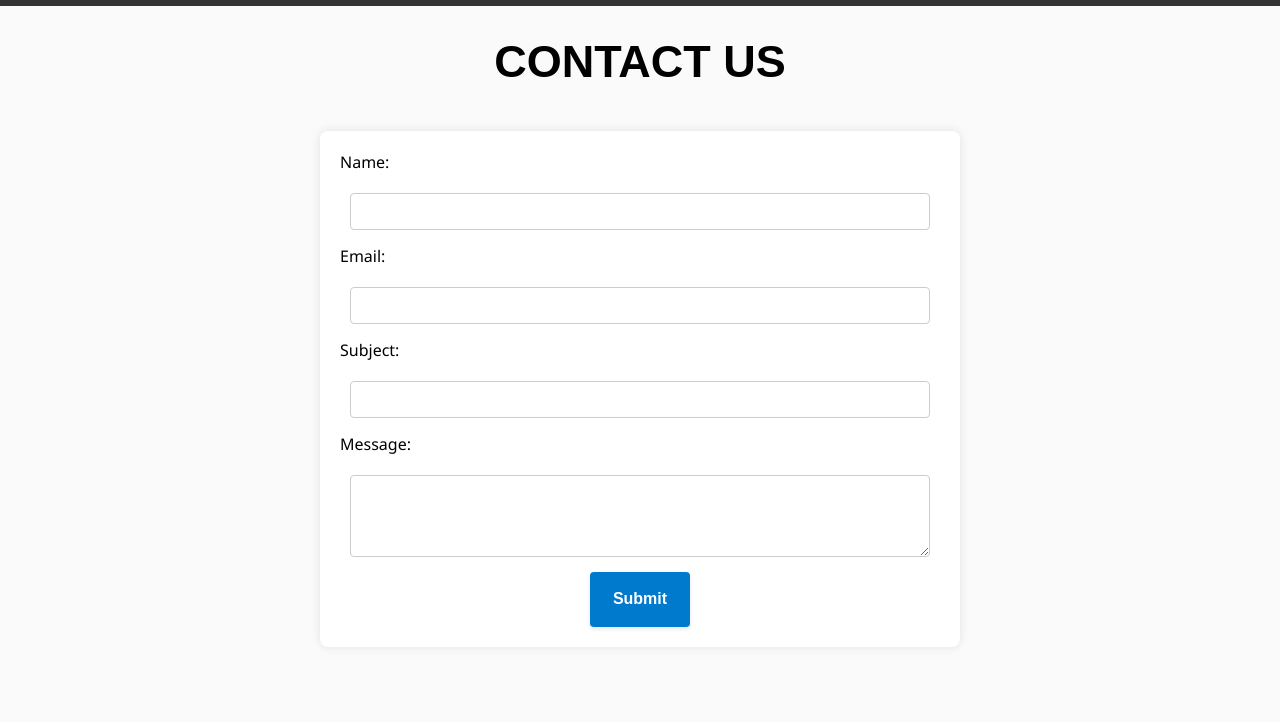
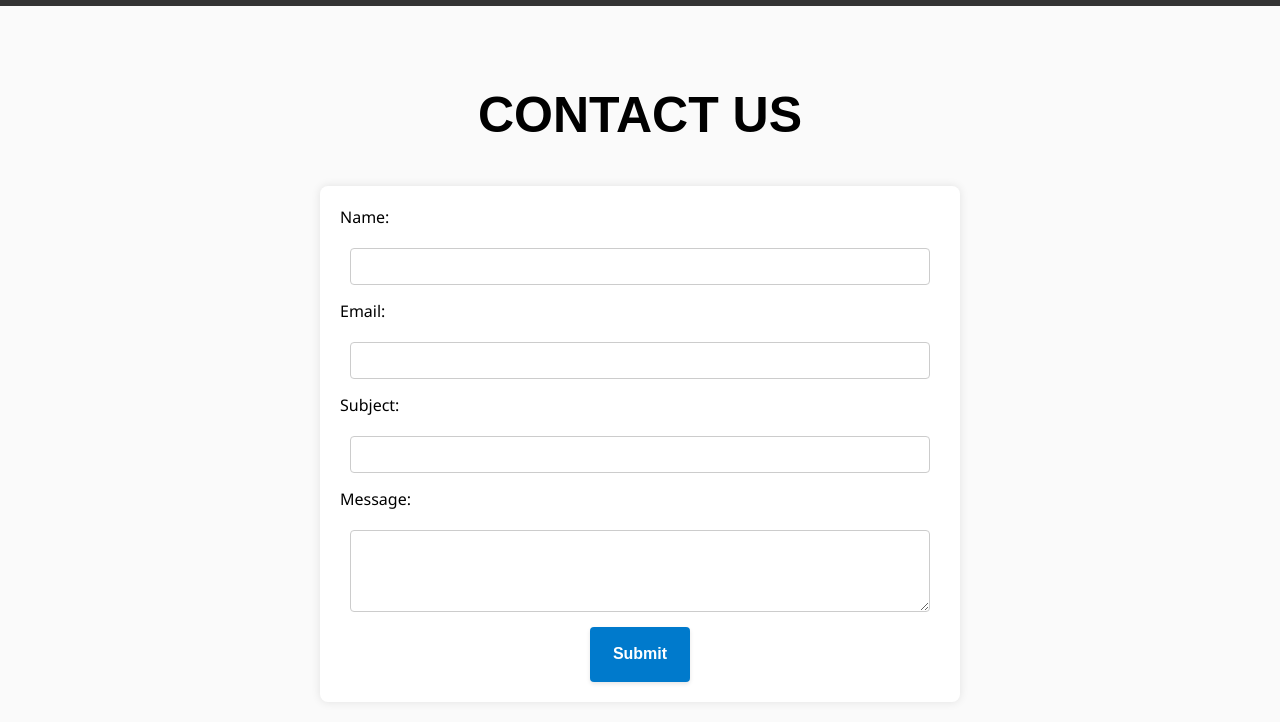
Before and after one commit to tonymuneton/eARC-Presentation, a website: page contact.html in a window 1280 px wide. Shown: the part 70-792 px from the top of the page. Drawn offline with Linux system fonts and the light colour scheme; a web font is replaced by a local one.

Commit message:
Update contact.css

```diff
--- a/contact.css
+++ b/contact.css
@@ -3,13 +3,12 @@
     /* General Styles for form steps */
     margin: 0; /* Adjusted to 0 */
     font-family: 'Futura Std', sans-serif;
-
 }
 h1 {
-    margin-top: 30px;
-    font-size: 45px;
+    margin-top: 80px;
+    font-size: 50px;
     text-align: center;
-    padding-bottom: 5px;
+    padding-bottom: -20px;
   }
 
 #contact-form {
```
